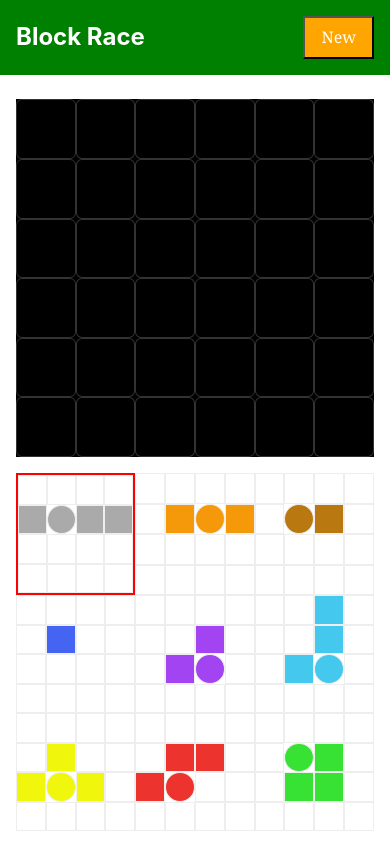
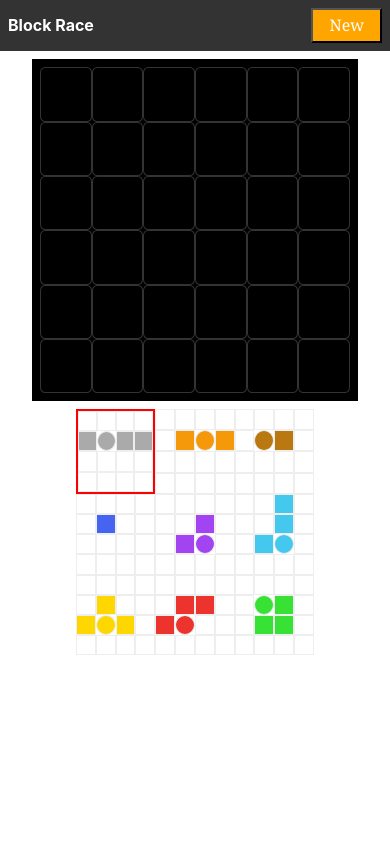
Before and after one commit to luannguyensonos/block-race-react, a Gatsby site: page / in a window 390 px wide. Built offline with nearby package versions, Linux system fonts and the light colour scheme; Gatsby itself is replaced by a stand-in of ours.

Commit message:
Fine tweaking css for iphone viewport

```diff
--- a/src/components/board.js
+++ b/src/components/board.js
@@ -116,12 +116,13 @@ const StyledBoard = styled(Board)`
     display: grid;
     grid-template-columns: repeat(6, 1fr);
     background: black;
+    padding: 0.5rem;
 
     & > div {
         background: #000;
         border: 1px solid #333;
-        height: calc((100vw - 2rem) / 6);
-        max-height: 84px;
+        height: calc((100vw - 4rem) / 6);
+        max-height: 78px;
         border-radius: 10%;
 
         &.BLOCK {
--- a/src/components/header.js
+++ b/src/components/header.js
@@ -20,22 +20,21 @@ const Header = () => {
   return (
     <header
       style={{
-        background: `${doneTime != null ? "green" : "#333"}`,
-        marginBottom: `1.5rem`,
+        background: `${timer != null && doneTime != null ? "green" : "#333"}`,
       }}
     >
       <div
         style={{
           margin: `0 auto`,
-          maxWidth: 960,
-          padding: `1rem`,
+          maxWidth: 540,
+          padding: `0.5rem`,
           display: `flex`
         }}
       >
         <h1
           style={{
             margin: `auto 0`,
-            fontSize: `1.5rem`
+            fontSize: `1rem`
           }}
         >
           <Link
@@ -52,8 +51,7 @@ const Header = () => {
           type="button"
           style={{
             margin: `0 0 0 auto`,
-            maxWidth: 960,
-            padding: `0.5rem 1rem`,
+            padding: `0.25rem 1rem`,
             background: `orange`,
             color: `#FFF`
           }}
--- a/src/components/layout.js
+++ b/src/components/layout.js
@@ -20,7 +20,7 @@ const Layout = ({ children }) => {
         style={{
           margin: `0 auto`,
           maxWidth: 540,
-          padding: `0 1rem`,
+          padding: `0.5rem 2rem`,
         }}
       >
         <main>{children}</main>
--- a/src/components/piece.js
+++ b/src/components/piece.js
@@ -59,7 +59,7 @@ export const pieceColors = {
     "one": "#4464F1",
     "corner": "#A244F1",
     "l": "#45C8EE",
-    "nub": "#F0F70D",
+    "nub": "gold",
     "zig": "#EC332E",
     "box": "#38E235"
 }
--- a/src/components/tray.js
+++ b/src/components/tray.js
@@ -21,9 +21,9 @@ const Tray = ({ className }) => {
 const StyledTray = styled(Tray)`
     display: grid;
     grid-template-columns: repeat(3, 1fr);
-    height: calc(100vw - 2rem);
-    max-height: 500px;
-    margin-top: 1rem;
+    padding: 0.5rem 2.75rem;
+    height: calc(100vw - 8rem);
+    max-height: 375px;
 `
 
 export default StyledTray
```
